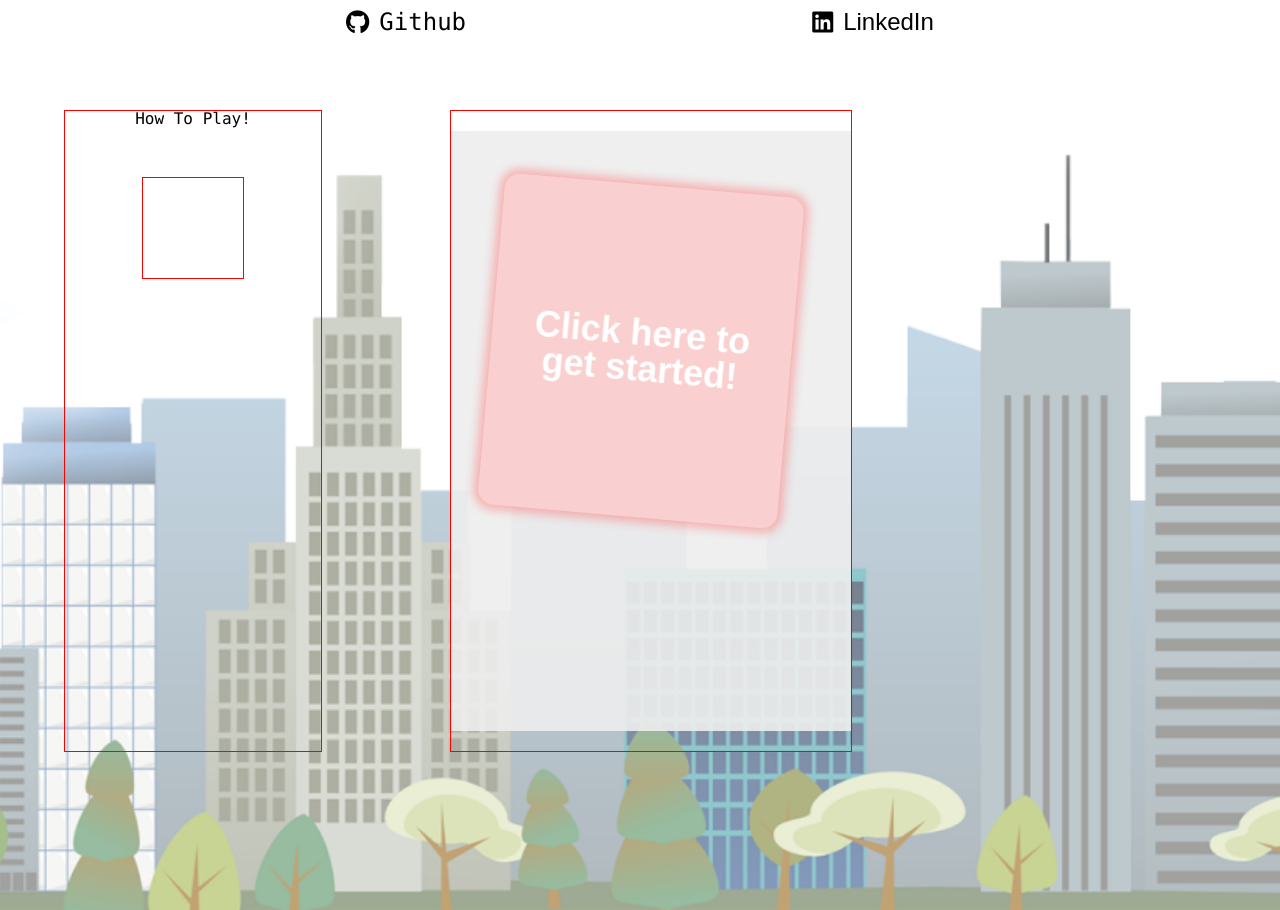
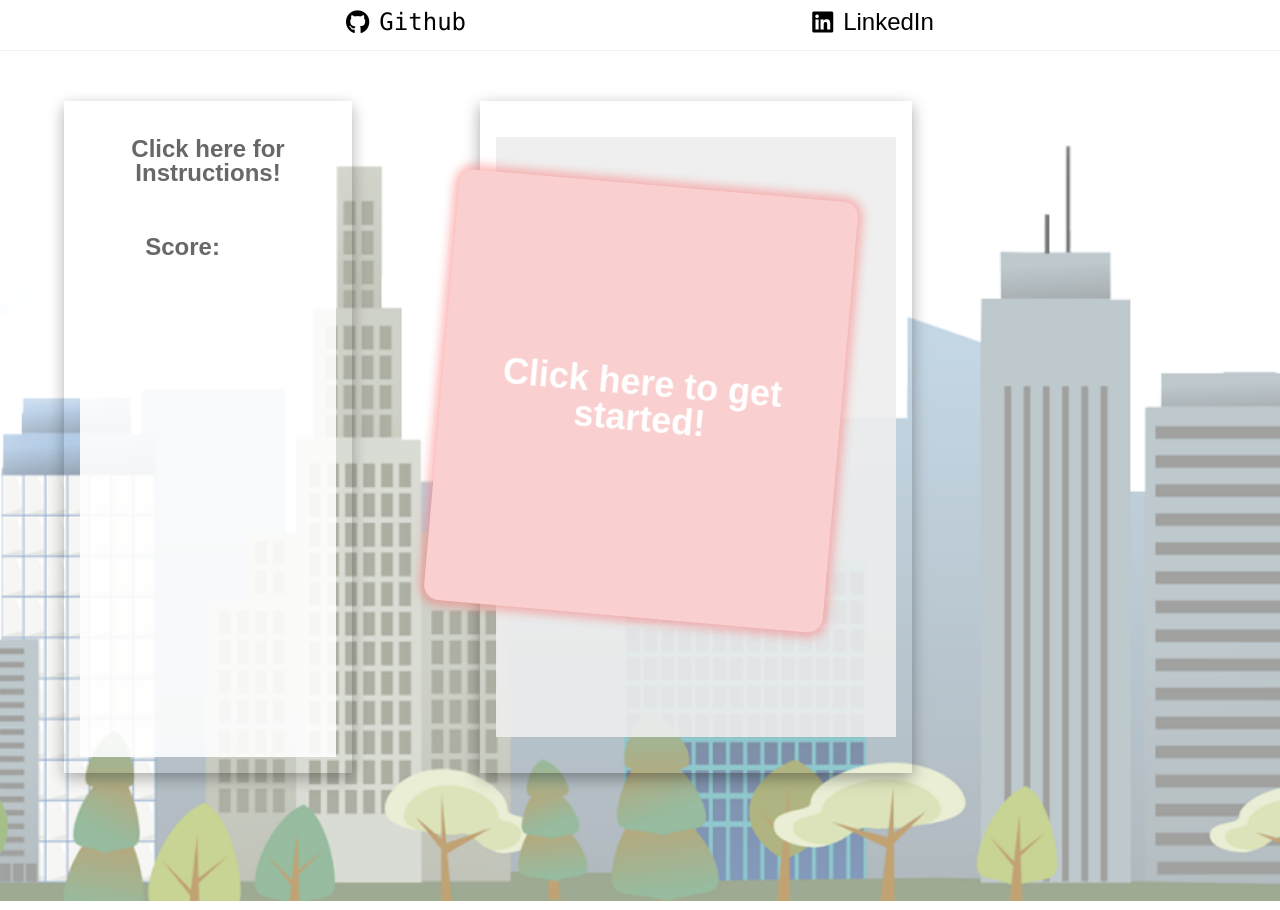
Before and after one commit to audreyyun/boxstax, a website built with webpack: page index.html in a window 1280 px wide. Built offline with nearby package versions, Linux system fonts and the light colour scheme; files whose address does not match are found by name.

Commit message:
Format Side Container

```diff
--- a/index.html
+++ b/index.html
@@ -29,17 +29,19 @@
             </i>
           </a>
         </div>
-
       </div>
 
+      <div class="nav-border"></div>
       <div id="body-container">
         <div class="side-container">
-          <div id="instructions">
-            <p>How To Play!</p>
-          </div>
+          <div class="side-container-content">
+            <div id="instructions">
+              <p>Click here for Instructions!</p>
+            </div>
 
-          <div id="score">
-            <!-- <div id="highest-score"></div> -->
+            <div id="score">Score:
+              <!-- <div id="highest-score"></div> -->
+            </div>
           </div>
         </div>
         <div class="game-container">
@@ -52,8 +54,8 @@
           <div id="instruction-background">
             <div class="instruction-container-top">
               <div class="instruction-content">
-                <h3>How To Get Started!</h3>
-                <p>Stack the blocks as tall as possible </p>
+                <h3>How To Start Playing:</h3>
+                <p>The objective is stack the blocks as high as possible. Press Enter to start the game and click your mouse to drop the blocks! </p>
               </div>
             </div>
           </div>
--- a/src/scripts/game1.js
+++ b/src/scripts/game1.js
@@ -84,7 +84,7 @@ class Game {
         }
 
         if (this.windowScroller) {
-            this.viewScreen++;
+            this.viewScreen+= .95;
             this.windowScroller--;
         }
     }
--- a/src/styles/instruction.scss
+++ b/src/styles/instruction.scss
@@ -10,13 +10,12 @@
 }
 
 .instruction-container-top {
-  margin-top: 140px;
+  margin-top: 160px;
   margin-right: 0;
   width: 100%;
   height: 300px;
   display: flex;
   justify-content: center;
-  border: 1px solid black;
 }
 
 .instruction-content {
@@ -26,7 +25,23 @@
   display: flex;
   flex-direction: column;
   align-items: center;
+  padding: 0 20px;
+
   border: 1px solid red;
+  background-color: white;
+
+  font-family: sans-serif;
+  font-weight: 700;
+  text-align: center;
+
+  h3 {
+    font-size: 24px;
+    padding: 20px;
+  }
+
+  p {
+    font-size: 20px;
+  }
 }
 
 #instructions {
--- a/src/styles/main-page.scss
+++ b/src/styles/main-page.scss
@@ -1,6 +1,5 @@
 
 #body-container {
-
     display: flex;
     width: 100%;
     height: 100vh;
@@ -15,25 +14,51 @@
 #score {
     width: 100px;
     height: 100px;
-    border: 1px solid red;
+    font-family: sans-serif;
+    font-weight: 700;
+    padding-right: 10%;
 }
 
 .side-container {
-  display: flex;
-  flex-direction: column;
-  align-items: center;
   margin-left: 5%;
-  border: 1px solid red;
   width: 20%;
   height: 80%;
-  font-family: SFMono-Regular,Consolas,Liberation;
+  font-family: sans-serif;
+  font-weight: 700;
+  font-size: 24px;
+  color: rgb(88, 88, 88);
+  opacity: 90%;
+
+  box-shadow: rgba(0, 0, 0, 0.35) 0px 5px 15px;
+  padding:16px;
+
+  .side-container-content {
+    width: 100%;
+    height: 100%;
+    background-color: white;
+    display: flex;
+    flex-direction: column;
+    align-items: center;
+  }
+
+  p {
+    text-align: center;
+    padding-top: 20px;
+  }
+  p:hover {
+    text-decoration: underline;
+  }
 }
+
+
 
 .game-container {
     margin-left: 10%;
-    border: 1px solid red;
     display: flex;
     flex-direction: column;
     justify-content: center;
     height: 80%;
+
+    box-shadow: rgba(0, 0, 0, 0.35) 0px 5px 15px;
+    padding:16px;
 }
--- a/src/styles/navbar.scss
+++ b/src/styles/navbar.scss
@@ -1,6 +1,11 @@
 .navbar {
     width: 100%;
-    height: 60px;
+    height: 50px;
+}
+
+.nav-border {
+  width: 100%;
+    border-bottom: 1px solid #f0f0f5;
 }
 
 .personal-links {
@@ -12,7 +17,7 @@
 
     a {
         width: fit-content;
-        height: 60px;
+        height: 100%;
         text-decoration: none;
         padding-top: 20px;
         font-size: 24px;
@@ -37,6 +42,5 @@
 
     a:hover {
         color: grey;
-        text-decoration: underline;
     }
 }
--- a/src/styles/start.scss
+++ b/src/styles/start.scss
@@ -12,8 +12,8 @@
 .start-game-container {
   margin-top: 200px;
   margin-right: 0;
-  width: 300px;
-  height: 300px;
+  max-width: 400px;
+  height: 400px;
   display: flex;
   flex-direction: row;
   justify-content: center;
```
Also changed, not shown: src/images/block.png.
